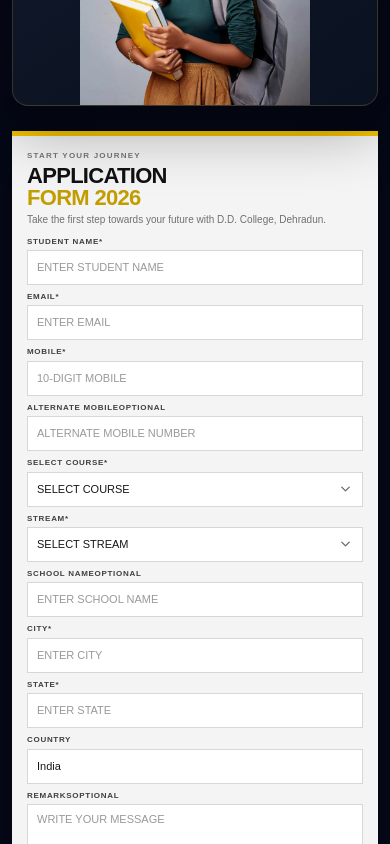
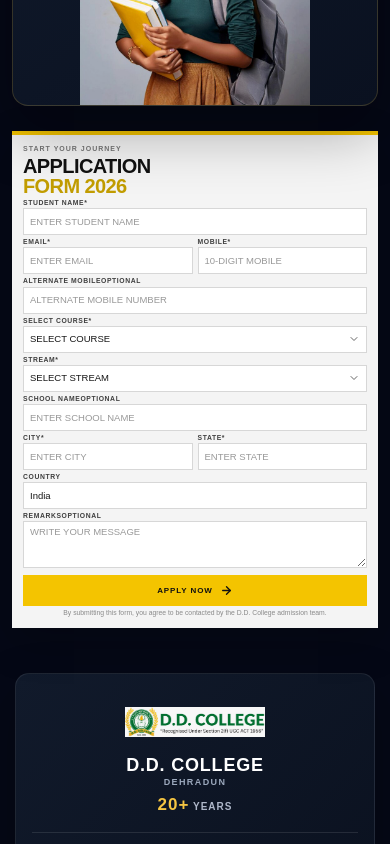
Before and after one commit to sunilsisodia09/DD-college, a Next.js app: page / in a window 390 px wide. Shown: the part 860-1704 px from the top of the page. Built offline with nearby package versions, Linux system fonts and the light colour scheme.

Commit message:
Compact application form layout

```diff
--- a/components/ApplicationForm/ApplicationForm.css
+++ b/components/ApplicationForm/ApplicationForm.css
@@ -1,3 +1,4 @@
+
 /* =========================================================
    APPLICATION CARD
 ========================================================= */
@@ -6,15 +7,17 @@
   width: 100%;
   max-width: 520px;
 
-  padding: 21px;
+  padding: 13px 15px;
 
   background: #f4f4f4;
   color: #111111;
 
-  border-top: 5px solid #f4c400;
+  border-top: 4px solid #f4c400;
 
   box-shadow:
-    0 18px 55px rgba(0, 0, 0, 0.24);
+    0 14px 40px rgba(0, 0, 0, 0.2);
+
+  box-sizing: border-box;
 }
 
 
@@ -25,7 +28,7 @@
 .application-header > span {
   display: block;
 
-  margin-bottom: 5px;
+  margin-bottom: 3px;
 
   color: #777777;
 
@@ -34,17 +37,17 @@
     Helvetica,
     sans-serif;
 
-  font-size: 9.5px;
+  font-size: 8px;
   font-weight: 700;
 
-  letter-spacing: 1.6px;
-  line-height: 1.3;
+  letter-spacing: 1.3px;
+  line-height: 1.2;
 
   text-transform: uppercase;
 }
 
 .application-header h3 {
-  margin: 0 0 6px;
+  margin: 0 0 3px;
 
   color: #111111;
 
@@ -53,11 +56,11 @@
     Helvetica,
     sans-serif;
 
-  font-size: 27px;
+  font-size: 23px;
   font-weight: 800;
 
-  line-height: 0.98;
-  letter-spacing: -0.7px;
+  line-height: 1;
+  letter-spacing: -0.6px;
 }
 
 .application-header h3 strong {
@@ -69,7 +72,7 @@
 .application-header p {
   max-width: 400px;
 
-  margin: 0 0 13px;
+  margin: 0 0 7px;
 
   color: #707070;
 
@@ -78,10 +81,10 @@
     Helvetica,
     sans-serif;
 
-  font-size: 11.5px;
+  font-size: 10px;
   font-weight: 400;
 
-  line-height: 1.4;
+  line-height: 1.3;
 }
 
 
@@ -90,13 +93,13 @@
 ========================================================= */
 
 .form-field {
-  margin-bottom: 8px;
+  margin-bottom: 4px;
 }
 
 .form-field label {
   display: block;
 
-  margin-bottom: 3px;
+  margin-bottom: 1px;
 
   color: #3f3f3f;
 
@@ -105,11 +108,11 @@
     Helvetica,
     sans-serif;
 
-  font-size: 9px;
+  font-size: 7.5px;
   font-weight: 700;
 
-  letter-spacing: 0.7px;
-  line-height: 1.3;
+  letter-spacing: 0.6px;
+  line-height: 1.2;
 
   text-transform: uppercase;
 }
@@ -126,9 +129,9 @@
 
   width: 100%;
 
-  min-height: 36px;
+  min-height: 29px;
 
-  padding: 7px 10px;
+  padding: 4px 8px;
 
   border: 1px solid #d7d7d7;
   border-radius: 0;
@@ -143,10 +146,10 @@
     Helvetica,
     sans-serif;
 
-  font-size: 12px;
+  font-size: 10.5px;
   font-weight: 500;
 
-  line-height: 1.35;
+  line-height: 1.25;
 
   transition:
     border-color 0.2s ease,
@@ -160,11 +163,11 @@
 ========================================================= */
 
 .form-field textarea {
-  min-height: 55px;
+  min-height: 40px;
 
   resize: vertical;
 
-  line-height: 1.4;
+  line-height: 1.3;
 }
 
 
@@ -180,7 +183,7 @@
   background: #ffffff;
 
   box-shadow:
-    0 0 0 3px rgba(244, 196, 0, 0.12);
+    0 0 0 2px rgba(244, 196, 0, 0.12);
 }
 
 
@@ -197,7 +200,7 @@
     Helvetica,
     sans-serif;
 
-  font-size: 11px;
+  font-size: 9.5px;
   font-weight: 400;
 
   opacity: 1;
@@ -213,7 +216,7 @@
 
   grid-template-columns: 1fr 1fr;
 
-  gap: 8px;
+  gap: 6px;
 }
 
 
@@ -233,7 +236,7 @@
   -webkit-appearance: none;
   -moz-appearance: none;
 
-  padding-right: 36px;
+  padding-right: 30px;
 
   cursor: pointer;
 }
@@ -242,10 +245,10 @@
   position: absolute;
 
   top: 50%;
-  right: 10px;
+  right: 7px;
 
-  width: 15px;
-  height: 15px;
+  width: 12px;
+  height: 12px;
 
   transform: translateY(-50%);
 
@@ -262,18 +265,18 @@
 .application-submit {
   width: 100%;
 
-  min-height: 41px;
+  min-height: 33px;
 
   margin-top: 2px;
 
-  padding: 9px 15px;
+  padding: 6px 10px;
 
   display: flex;
 
   align-items: center;
   justify-content: center;
 
-  gap: 8px;
+  gap: 7px;
 
   border: none;
   border-radius: 0;
@@ -286,10 +289,10 @@
     Helvetica,
     sans-serif;
 
-  font-size: 10.5px;
+  font-size: 9px;
   font-weight: 800;
 
-  letter-spacing: 1px;
+  letter-spacing: 0.9px;
 
   cursor: pointer;
 
@@ -309,8 +312,8 @@
 }
 
 .application-submit svg {
-  width: 15px;
-  height: 15px;
+  width: 13px;
+  height: 13px;
 
   stroke-width: 2.5;
 }
@@ -321,7 +324,7 @@
 ========================================================= */
 
 .application-note {
-  margin: 6px 0 0;
+  margin: 3px 0 0;
 
   color: #8a8a8a;
 
@@ -330,10 +333,10 @@
     Helvetica,
     sans-serif;
 
-  font-size: 8.5px;
+  font-size: 7px;
   font-weight: 400;
 
-  line-height: 1.35;
+  line-height: 1.25;
 
   text-align: center;
 }
@@ -348,41 +351,33 @@
   .application-card {
     max-width: 100%;
 
-    padding: 18px;
-  }
-
-  .application-header > span {
-    font-size: 9px;
-
-    letter-spacing: 1.5px;
+    padding: 12px 14px;
   }
 
   .application-header h3 {
-    font-size: 25px;
+    font-size: 22px;
   }
 
   .application-header p {
-    margin-bottom: 12px;
+    margin-bottom: 6px;
 
-    font-size: 11px;
+    font-size: 9.5px;
   }
 
   .form-field {
-    margin-bottom: 7px;
-  }
-
-  .form-field label {
-    font-size: 8.5px;
+    margin-bottom: 3px;
   }
 
   .form-field input,
   .form-field select,
   .form-field textarea {
-    font-size: 11.5px;
+    min-height: 29px;
+
+    font-size: 10px;
   }
 
   .application-submit {
-    min-height: 40px;
+    min-height: 32px;
   }
 }
 
@@ -394,51 +389,55 @@
 @media (max-width: 600px) {
 
   .application-card {
-    padding: 17px;
+    padding: 11px 12px;
   }
 
   .application-header > span {
-    margin-bottom: 4px;
+    font-size: 7.5px;
 
-    font-size: 8.5px;
+    letter-spacing: 1.1px;
   }
 
   .application-header h3 {
-    margin-bottom: 5px;
+    margin-bottom: 3px;
 
-    font-size: 24px;
+    font-size: 21px;
   }
 
   .application-header p {
-    margin-bottom: 11px;
+    margin-bottom: 6px;
 
-    font-size: 10.5px;
-    line-height: 1.35;
+    font-size: 9px;
+
+    line-height: 1.25;
   }
 
   .form-field {
-    margin-bottom: 7px;
+    margin-bottom: 3px;
   }
 
   .form-field label {
-    margin-bottom: 3px;
-
-    font-size: 8px;
+    font-size: 7px;
   }
 
   .form-field input,
-  .form-field select {
-    min-height: 36px;
+  .form-field select,
+  .form-field textarea {
+    min-height: 28px;
+
+    padding: 4px 7px;
+
+    font-size: 10px;
   }
 
   .form-field textarea {
-    min-height: 53px;
+    min-height: 38px;
   }
 
   .application-submit {
-    min-height: 40px;
+    min-height: 32px;
 
-    font-size: 10px;
+    font-size: 8.5px;
   }
 }
 
@@ -450,63 +449,63 @@
 @media (max-width: 420px) {
 
   .application-card {
-    padding: 15px;
+    padding: 10px 11px;
   }
 
   .application-header > span {
-    font-size: 8px;
+    font-size: 7px;
 
-    letter-spacing: 1.2px;
+    letter-spacing: 1px;
   }
 
   .application-header h3 {
-    font-size: 22px;
+    font-size: 20px;
   }
 
   .application-header p {
-    margin-bottom: 10px;
+    margin-bottom: 5px;
 
-    font-size: 10px;
+    font-size: 8.5px;
   }
 
   .form-row {
-    grid-template-columns: 1fr;
+    grid-template-columns: 1fr 1fr;
 
-    gap: 0;
+    gap: 5px;
   }
 
   .form-field {
-    margin-bottom: 7px;
+    margin-bottom: 3px;
   }
 
   .form-field label {
-    font-size: 8px;
+    font-size: 6.8px;
   }
 
   .form-field input,
   .form-field select,
   .form-field textarea {
-    min-height: 35px;
+    min-height: 27px;
 
-    padding: 7px 9px;
-
-    font-size: 11px;
-  }
-
-  .form-field textarea {
-    min-height: 51px;
-  }
-
-  .application-submit {
-    min-height: 39px;
+    padding: 4px 6px;
 
     font-size: 9.5px;
   }
 
-  .application-note {
-    margin-top: 5px;
+  .form-field textarea {
+    min-height: 37px;
+  }
+
+  .application-submit {
+    min-height: 31px;
 
     font-size: 8px;
+  }
+
+  .application-note {
+    margin-top: 3px;
+
+    font-size: 6.8px;
   }
 }
 
@@ -518,30 +517,34 @@
 @media (max-width: 360px) {
 
   .application-card {
-    padding: 13px;
+    padding: 9px 10px;
   }
 
   .application-header h3 {
-    font-size: 21px;
+    font-size: 19px;
   }
 
   .application-header p {
-    font-size: 9.5px;
+    font-size: 8px;
   }
 
   .form-field input,
   .form-field select,
   .form-field textarea {
-    padding: 6px 8px;
+    min-height: 26px;
 
-    font-size: 10.5px;
+    padding: 3px 6px;
+
+    font-size: 9px;
   }
 
   .form-field textarea {
-    min-height: 49px;
+    min-height: 35px;
   }
 
   .application-submit {
-    min-height: 38px;
+    min-height: 30px;
+
+    font-size: 7.8px;
   }
 }
--- a/components/ApplicationForm/ApplicationForm.tsx
+++ b/components/ApplicationForm/ApplicationForm.tsx
@@ -386,11 +386,7 @@ export default function ApplicationForm() {
           <strong>FORM 2026</strong>
         </h3>
 
-        <p>
-          Take the first step towards
-          your future with D.D. College,
-          Dehradun.
-        </p>
+
 
       </div>
 
```
Also changed, not shown: public/images/Ind.png (renamed from public/images/Indian.png).
